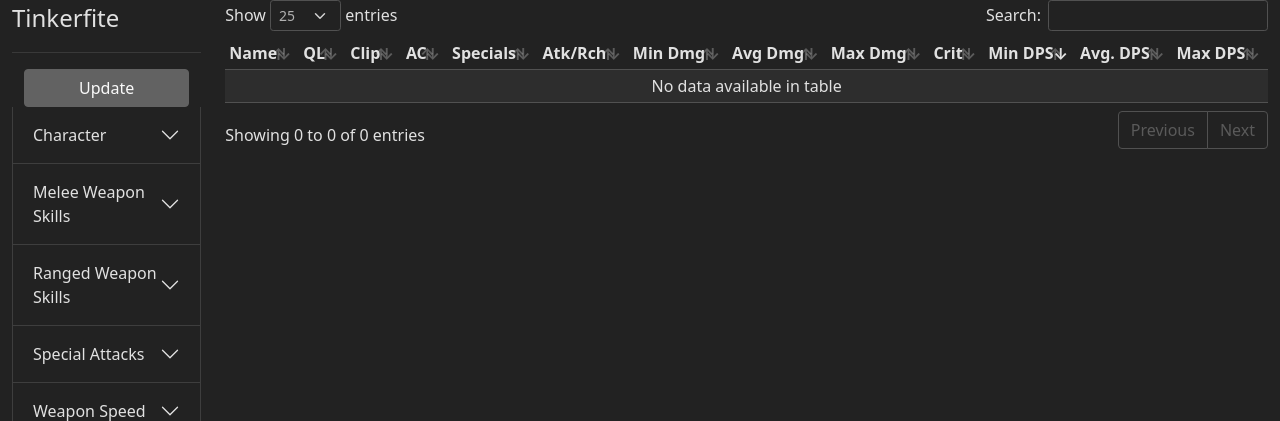
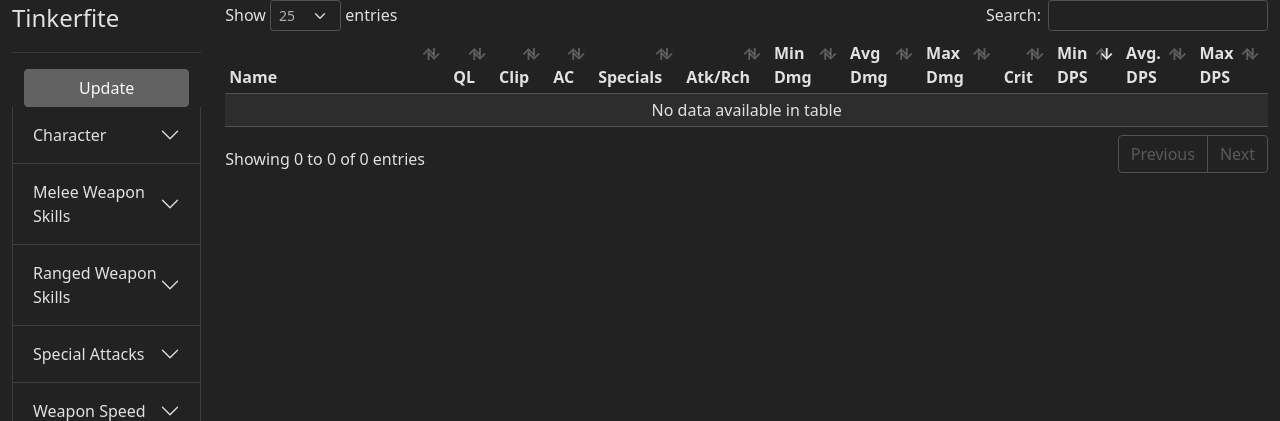
Before and after one commit to TheTinkeringIdiot/Tinkerplants, a Django app: page /tinkerfite/ in a window 1280 px wide. Shown: the top 421 px of the page. Run offline with Django 4.2, Linux system fonts and the light colour scheme; parts of the project's set-up code (start-up, migrations or seed data) failed here and were passed over; some libraries are stand-ins or nearby versions.

Commit message:
widen name field

```diff
--- a/tinkerfite/templates/tinkerfite/index.html
+++ b/tinkerfite/templates/tinkerfite/index.html
@@ -237,7 +237,7 @@
             <table id="weapon-table" class="table table-sm table-striped">
                 <thead>
                     <tr>
-                        <th>Name</th>
+                        <th width="200px">Name</th>
                         <th>QL</th>
                         <th>Clip</th>
                         <th>AC</th>
```
